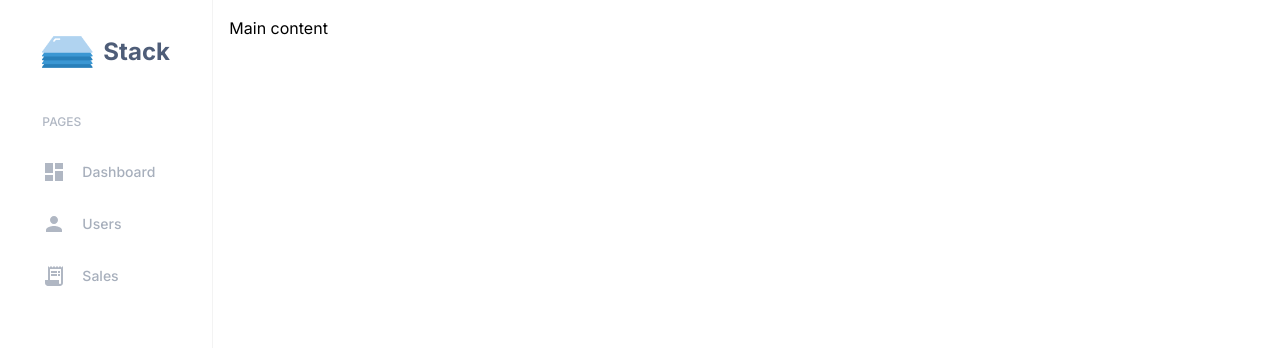
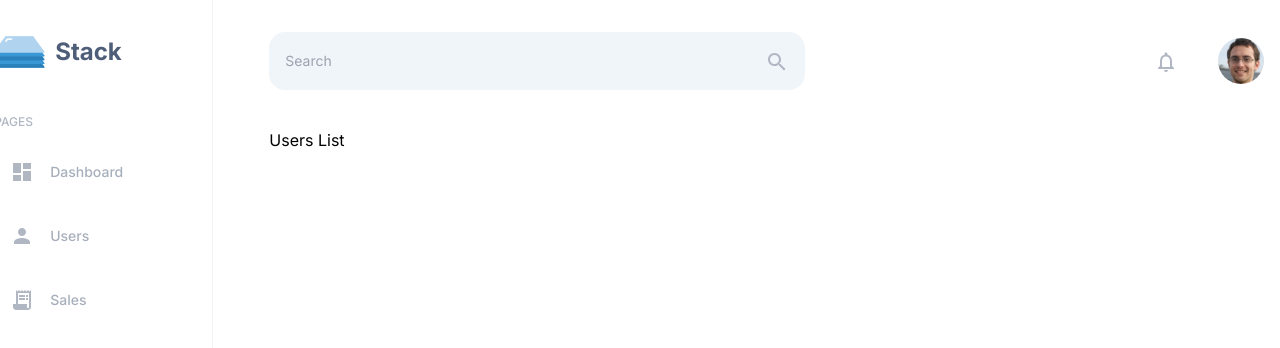
Before and after one commit to OutcastR07/authentication-app, a React (Vite) app: page / in a window 1280 px wide. Shown: the top 348 px of the page. Built offline with nearby package versions, Linux system fonts and the light colour scheme.

Commit message:
sidebar-navbar

```diff
--- a/src/Home.jsx
+++ b/src/Home.jsx
@@ -1,5 +1,6 @@
 import React from "react"
 import Sidebar from "./Sidebar"
+import UserNavbar from "./UserNavbar"
 
 const Home = () => {
   return (
@@ -7,7 +8,13 @@ const Home = () => {
       <div class="p-4 col-span-1 border-r border-solid border-light-gray flex justify-center">
         <Sidebar />
       </div>
-      <div class="p-4 col-span-5 h-full">Main content</div>
+      <div class="p-4 col-span-5 h-full">
+        <div className="mb-12">
+          <UserNavbar />
+        </div>
+
+        <div className="title ml-10">Users List</div>
+      </div>
     </div>
   )
 }
--- a/src/Sidebar.jsx
+++ b/src/Sidebar.jsx
@@ -18,19 +18,19 @@ const Sidebar = () => {
           <li>
             <span className="font-medium text-cadet-grey text-xs">PAGES</span>
           </li>
-          <li className="flex items-center mt-7">
+          <li className="flex items-center mt-4 hover:bg-alice-blue w-56 h-12 p-4 rounded-xl cursor-pointer">
             <DashboardIcon className="text-cadet-grey h-4 w-4" />
             <span className="ml-4 text-sm font-medium text-grayish-blue">
               Dashboard
             </span>
           </li>
-          <li className="flex items-center mt-7">
+          <li className="flex items-center mt-4 hover:bg-alice-blue w-56 h-12 p-4 rounded-xl cursor-pointer">
             <PersonIcon className="text-cadet-grey h-4 w-4" />
             <span className="ml-4 text-sm font-medium text-grayish-blue">
               Users
             </span>
           </li>
-          <li className="flex items-center mt-7">
+          <li className="flex items-center mt-4 hover:bg-alice-blue w-56 h-12 p-4 rounded-xl cursor-pointer">
             <ReceiptLongIcon className="text-cadet-grey h-4 w-4" />
             <span className="ml-4 text-sm font-medium text-grayish-blue">
               Sales
--- /dev/null
+++ b/src/UserNavbar.jsx
@@ -0,0 +1,40 @@
+import React from "react"
+import user from "./user1.png"
+import SearchIcon from "@mui/icons-material/Search"
+import NotificationsNoneOutlinedIcon from "@mui/icons-material/NotificationsNoneOutlined"
+
+const UserNavbar = () => {
+  return (
+    <div className="user--navbar h-12">
+      <div className="navbar--container flex items-center justify-between mt-4 ml-10">
+        <div className="search flex items-center bg-alice-blue rounded-2xl">
+          <input
+            type="text"
+            placeholder="Search"
+            className="outline-none bg-alice-blue text-sm p-4 rounded-2xl"
+            style={{ height: "54px", width: "480px" }}
+            id="searchInput"
+          />
+          <label htmlFor="searchInput" className="cursor-pointer p-4">
+            <SearchIcon className="text-cadet-grey hidden sm:block rounded-2xl" />
+          </label>
+        </div>
+        <div className="items flex items-center gap-10">
+          <div className="item">
+            <NotificationsNoneOutlinedIcon className="text-cadet-grey" />
+          </div>
+          <div className="item">
+            <img
+              src={user}
+              alt=""
+              className="avatar"
+              style={{ width: "46px", height: "46px", borderRadius: "23px" }}
+            />
+          </div>
+        </div>
+      </div>
+    </div>
+  )
+}
+
+export default UserNavbar
--- a/tailwind.config.cjs
+++ b/tailwind.config.cjs
@@ -9,6 +9,7 @@ module.exports = {
         "blue-gray": "#323B4B",
         "light-grayish-blue": "#8A94A6",
         "alice-blue": "#F0F5FA",
+        "dark-alice-blue": "#D7E4F0",
         "light-gray": "#F3F3F3",
         "green-lizard": "#38CB89",
         "bright-grey": "#EDEFF1",
```
